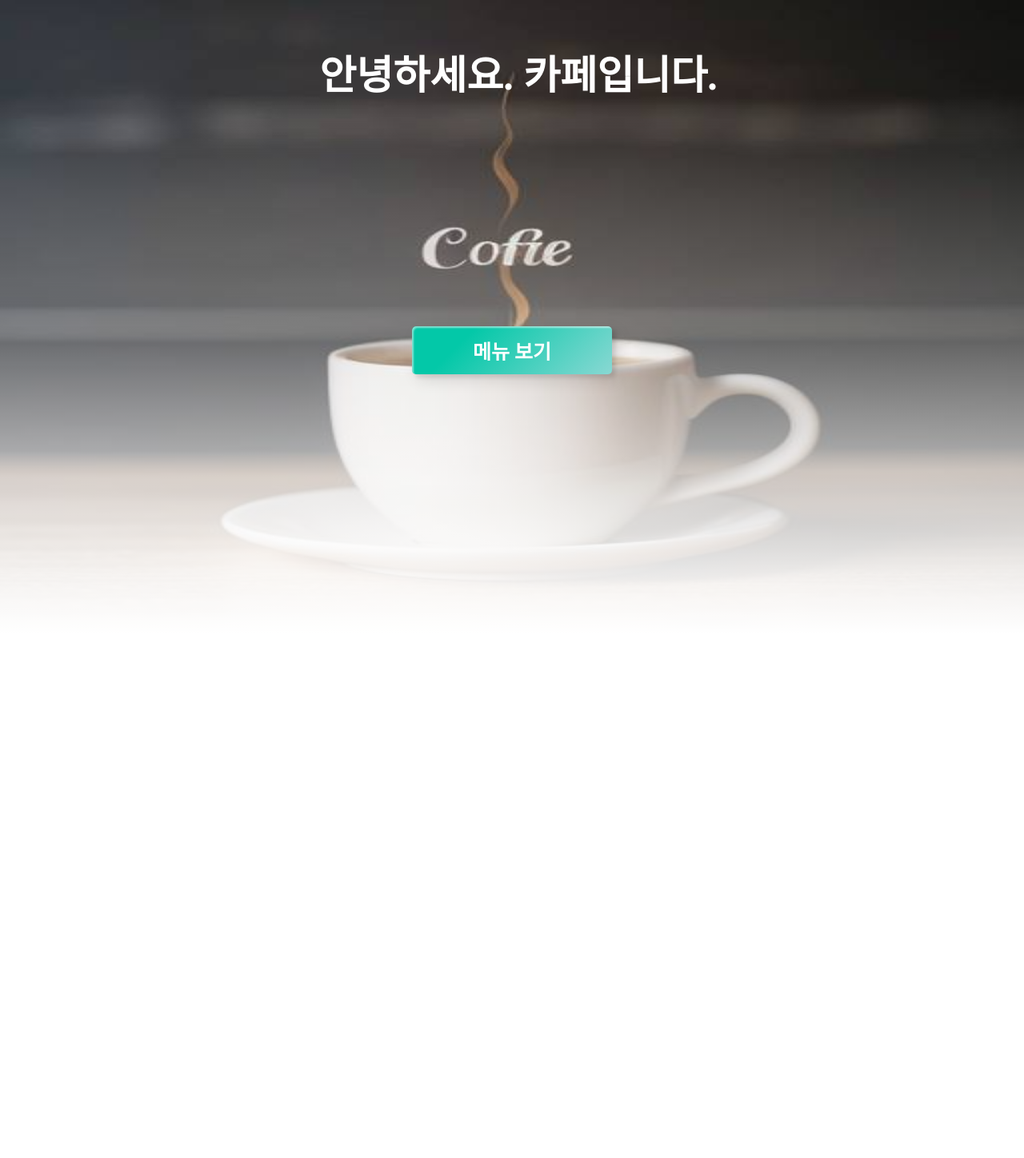
After one commit to lsh18101997/mini_kiosk, a Django app: page / in a window 1280 px wide. The commit adds this page. Shown: the whole page at 80% size. Run offline with Django 5.2, Linux system fonts and the light colour scheme.

Commit message:
modified css

```diff
--- a/config/settings.py
+++ b/config/settings.py
@@ -55,7 +55,7 @@ ROOT_URLCONF = 'config.urls'
 TEMPLATES = [
     {
         'BACKEND': 'django.template.backends.django.DjangoTemplates',
-        'DIRS': [],
+        'DIRS': [BASE_DIR/'templates'],
         'APP_DIRS': True,
         'OPTIONS': {
             'context_processors': [
@@ -117,6 +117,7 @@ USE_TZ = False
 # https://docs.djangoproject.com/en/5.0/howto/static-files/
 
 STATIC_URL = 'static/'
+STATICFILES_DIRS = [BASE_DIR/'static']
 
 MEDIA_URL = '/media/'
 
--- a/config/urls.py
+++ b/config/urls.py
@@ -18,8 +18,10 @@ from django.contrib import admin
 from django.urls import path, include
 from django.conf import settings
 from django.conf.urls.static import static
+from config.views import HomeView
 
 urlpatterns = [
+    path("", HomeView.as_view(), name="home"),
     path("kiosk/", include("kiosk.urls")),
     path('admin/', admin.site.urls),
 ]
--- /dev/null
+++ b/config/views.py
@@ -0,0 +1,4 @@
+from django.views.generic import TemplateView
+
+class HomeView(TemplateView):
+    template_name = 'home.html'
--- a/kiosk/static/kiosk/style.css
+++ b/kiosk/static/kiosk/style.css
@@ -148,6 +148,11 @@ section {
     padding-left: 60px;
 }
 
+a {
+  text-decoration-line: none;
+  color: inherit;
+}
+
 header {
     display: flex;
     justify-content: center;
--- a/kiosk/templates/kiosk/menu_detail.html
+++ b/kiosk/templates/kiosk/menu_detail.html
@@ -10,7 +10,7 @@
 </div>
 <div id = "one_menu_text">
     <h1 style="font-size: 60px;">{{menu.name}}</h1>
-    <p class="card-text">explanation</p>
+    <p class="card-text">explain</p>
     <h2 style="font-size: 40px">{{menu.price}}원</h2>
 </div>
     <a href="#"><p onclick="alert('메뉴가 장바구니에 담겼습니다.')"><button class="custom-btn btn-16">장바구니</button></p></a>
--- a/kiosk/templates/kiosk/menu_list.html
+++ b/kiosk/templates/kiosk/menu_list.html
@@ -14,8 +14,8 @@
     <div class="card">
         <img id = "card_img" src="{{menu.image.url}}" class="card_img_top" alt="{{menu.image}}">
         <div class="card-body">
-          <h5 class="card-title"><a href="{% url 'kiosk:menu_detail' menu.slug %}">{{menu.name}}</a>
-          <p class="card-text">explanation</p>
+          <h5 class="card-title"><a href="{% url 'kiosk:menu_detail' menu.slug %}">{{menu.name}}</a></h5>
+          <p class="card-text">explain</p>
           <p class="card-price">{{menu.price}}원</p>
         </div>
     </div>
--- /dev/null
+++ b/static/style.css
@@ -0,0 +1,102 @@
+body {
+    background: linear-gradient(
+        to bottom,
+        rgba(255,255,255,0) 15%,
+        rgba(255,255,255,0.3) 50%,
+        rgba(255,255,255,0.7) 75%,
+        rgba(255,255,255,0.9) 90%,
+        rgba(255,255,255,1) 100%
+    ),
+    url(../media/images/cafelogo2.png);
+    background-size: 100% 75%;
+    background-repeat: no-repeat;
+}
+
+h1 {
+    color: #fff;
+    text-decoration:solid;
+}
+
+a {
+    text-decoration-line: none;
+    color: inherit;
+  }
+
+#wrap {
+    display: flex;
+    justify-content: center;
+    top:400px;
+    bottom: 0;
+    min-height: 130vh;
+    position: relative;
+    width: 100%;
+}
+
+.custom-btn {
+    width: 250px;
+    height: 60px;
+    color: #fff;
+    border-radius: 5px;
+    padding: 10px 25px;
+    font-family: 'Lato', sans-serif;
+    font-size: 25px;
+    font-weight: 700;
+    background: transparent;
+    cursor: pointer;
+    transition: all 0.3s ease;
+    position: relative;
+    display: inline-block;
+     box-shadow:inset 2px 2px 2px 0px rgba(255,255,255,.5),
+     7px 7px 20px 0px rgba(0,0,0,.1),
+     4px 4px 5px 0px rgba(0,0,0,.1);
+    outline: none;
+  }
+
+.btn-13 {
+    background-color: blanchedalmond;
+    background-image: linear-gradient(315deg, #89d8d3 0%, #03c8a8 74%);
+    border: none;
+    z-index: 1;
+  }
+
+  .btn-13:after {
+    position: absolute;
+    content: "";
+    width: 100%;
+    height: 0;
+    bottom: 0;
+    left: 0;
+    z-index: -1;
+    border-radius: 5px;
+    background-color: blanchedalmond;
+    background-image: linear-gradient(315deg, #4dccc6 0%, #96e4df 74%);
+    box-shadow:
+     -7px -7px 20px 0px #fff9,
+     -4px -4px 5px 0px #fff9,
+     7px 7px 20px 0px #0002,
+     4px 4px 5px 0px #0001;
+    transition: all 0.3s ease;
+  }
+
+  .btn-13:hover {
+    color: #fff;
+  }
+
+  .btn-13:hover:after {
+    top: 0;
+    height: 100%;
+  }
+
+  .btn-13:active {
+    top: 2px;
+  }
+
+  header {
+    display: flex;
+    justify-content: center;
+    align-items: center;
+    width: 100%;
+	height: 100px; /* 내용물에 따라 알맞는 값 설정 */
+	top: 40px;
+	position: absolute;
+}
--- /dev/null
+++ b/templates/home.html
@@ -0,0 +1,10 @@
+{% load static %}
+<link rel="stylesheet" href="{% static 'style.css' %}">
+<body>
+<header>
+<h1 style="font-size: 50px; text-align: center;">안녕하세요. 카페입니다.</h1>
+</header>
+<div id="wrap">
+<button class="custom-btn btn-13"><a href="{% url 'kiosk:index' %}">메뉴 보기</a></button>
+</div>
+</body>
```
Also changed, not shown: kiosk/views.py (added, +25 -0 lines), images/images/cafelogo2.png (added).
